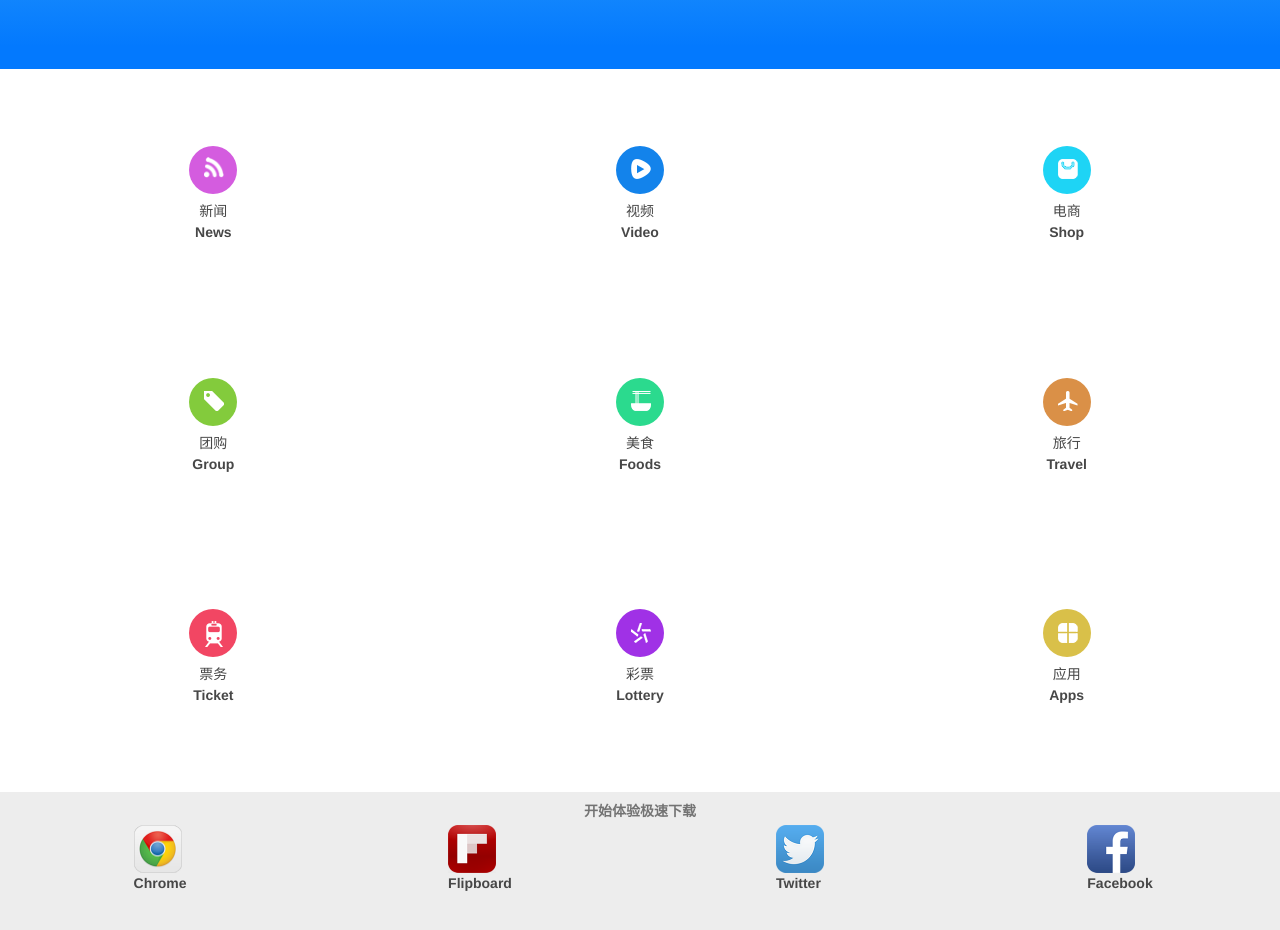
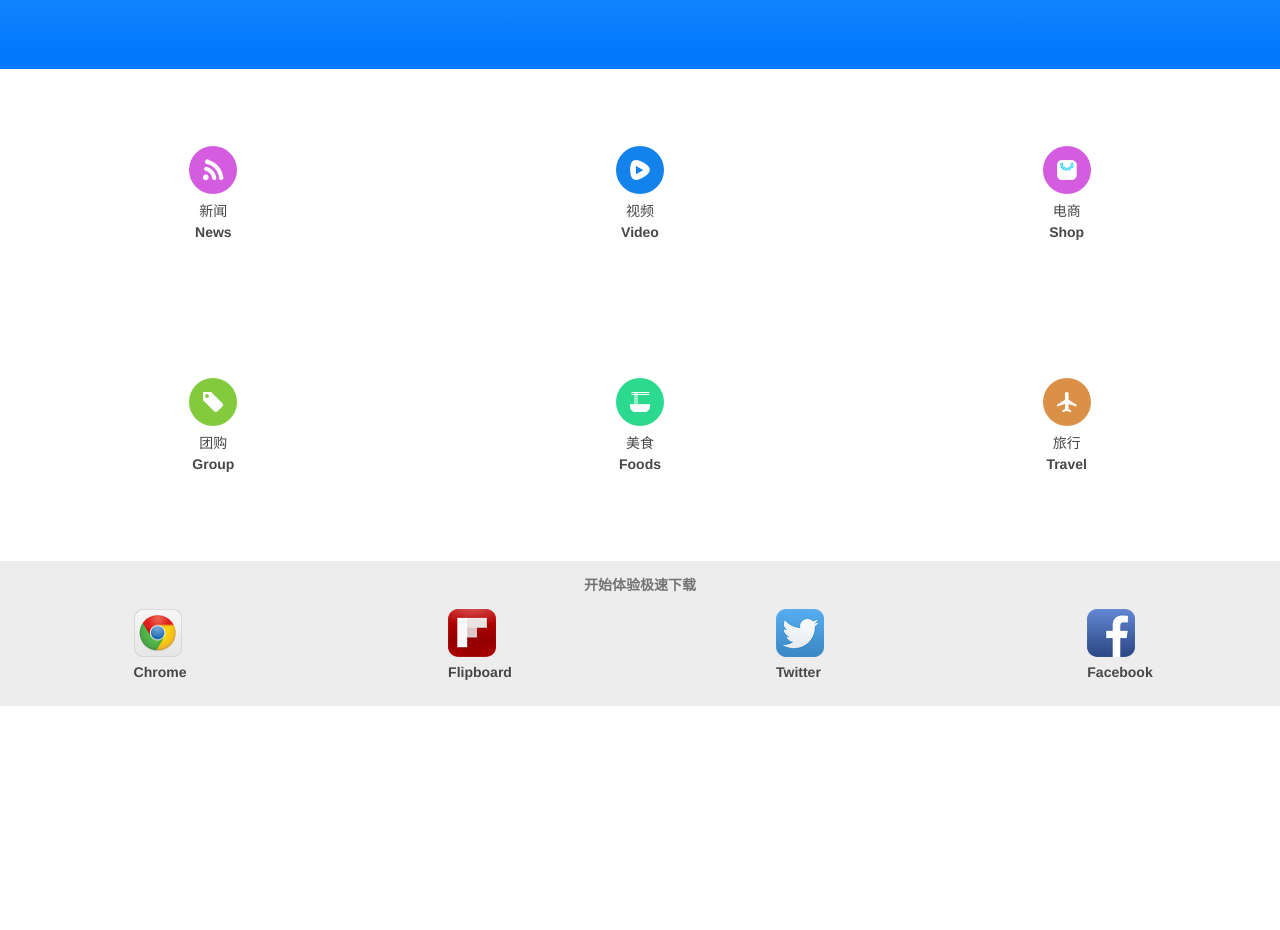
Before and after one commit to lilinchun1/wifi, a plain HTML site: page index.html in a window 1280 px wide. Shown: the part 156-1086 px from the top of the page. After the commit the page ends 862 px from the top, so only its background shows below. Drawn offline with Linux system fonts and the light colour scheme.

Commit message:
9宫格调整

```diff
--- a/index.html
+++ b/index.html
@@ -25,9 +25,9 @@
             <li>
                 <a href="">
                     <span>
-                        <i>
-                            <img src="img/list1-1.png" alt=""/>
-                        </i>
+                        <!--<i>
+                            <img src="img/list1-1.png" width="20" height="20" alt=""/>
+                        </i>-->
                     </span>
                     <em>新闻</em>
                     <b>News</b>
@@ -36,9 +36,9 @@
             <li>
                 <a href="">
                     <span>
-                        <i>
+                        <!--<i>
                             <img src="img/list2-2.png" alt=""/>
-                        </i>
+                        </i>-->
                     </span>
                     <em>视频</em>
                     <b>Video</b>
@@ -47,9 +47,9 @@
             <li>
                 <a href="">
                     <span>
-                        <i>
+                       <!-- <i>
                             <img src="img/list3-3.png" alt=""/>
-                        </i>
+                        </i>-->
                     </span>
                     <em>电商</em>
                     <b>Shop</b>
@@ -58,9 +58,9 @@
             <li>
                 <a href="">
                     <span>
-                        <i>
+                       <!-- <i>
                             <img src="img/list4-4.png" alt=""/>
-                        </i>
+                        </i>-->
                     </span>
                     <em>团购</em>
                     <b>Group</b>
@@ -69,9 +69,9 @@
             <li>
                 <a href="">
                     <span>
-                        <i>
+                        <!--<i>
                             <img src="img/list5-5.png" alt=""/>
-                        </i>
+                        </i>-->
                     </span>
                     <em>美食</em>
                     <b>Foods</b>
@@ -80,47 +80,15 @@
             <li>
                 <a href="">
                     <span>
-                        <i>
+                        <!--<i>
                             <img src="img/list6-6.png" alt=""/>
-                        </i>
+                        </i>-->
                     </span>
                     <em>旅行</em>
                     <b>Travel</b>
                 </a>
             </li>
-            <li>
-                <a href="">
-                    <span>
-                        <i>
-                            <img src="img/list7-7.png" alt=""/>
-                        </i>
-                    </span>
-                    <em>票务</em>
-                    <b>Ticket</b>
-                </a>
-            </li>
-            <li>
-                <a href="">
-                    <span>
-                        <i>
-                            <img src="img/list8-8.png" alt=""/>
-                        </i>
-                    </span>
-                    <em>彩票</em>
-                    <b>Lottery</b>
-                </a>
-            </li>
-            <li>
-                <a href="">
-                    <span>
-                        <i>
-                            <img src="img/list9-9.png" alt=""/>
-                        </i>
-                    </span>
-                    <em>应用</em>
-                    <b>Apps</b>
-                </a>
-            </li>
+
         </ul>
     </section>
 </div>
--- a/sass/index.scss
+++ b/sass/index.scss
@@ -13,6 +13,7 @@ html, body {
 .wrap-page {
   -webkit-overflow-scrolling: touch;
   width: 100%;
+  min-height: 54%;
   overflow: hidden;
 }
 
@@ -71,6 +72,9 @@ html, body {
         font-size: 1em;
         display: block;}
       span {
+        width: 48px;
+        height: 48px;
+        display: block;
         position: relative;
         left: 50%;
         margin-left: -24px;
@@ -82,20 +86,24 @@ html, body {
       }
       i {
         position: absolute;
-        top: 12px;
-        left: 15px;
+        top: 50%;
+        left: 50%;
         width: 20px;
         height: 20px;
         display: block;
+        -webkit-transform: translate(-50%, -50%);
+        -ms-transform: translate(-50%, -50%);
+        transform: translate(-50%, -50%);
+
       }
     img{
       width: 100%;}
     &:nth-child(1){
       span{
         @extend %bdrs-li;
-        background: #d45cdf;
+        background: #d45cdf url(../img/list1-1.png) center center no-repeat;
         i{
-          top: 10px;
+          /*top: 10px;*/
 
         }
       }
@@ -104,58 +112,50 @@ html, body {
     &:nth-child(2){
       span{
         @extend %bdrs-li;
-        background: #1383eb;
-
+        background: #1383eb url(../img/list2-2.png) center center no-repeat;
       }
 
     }
     &:nth-child(3){
       span{
         @extend %bdrs-li;
-        background: #1ed4f5;
-
+        background: #d45cdf url(../img/list3-3.png) center center no-repeat;
       }
     }
     &:nth-child(4){
       span{
         @extend %bdrs-li;
-        background: #83cb3c;
-
+        background: #83cb3c url(../img/list4-4.png) center center no-repeat;
       }
     }
     &:nth-child(5){
       span{
         @extend %bdrs-li;
-        background: #2bda8e;
-
+        background: #2bda8e url(../img/list5-5.png) center center no-repeat;
       }
     }
     &:nth-child(6){
       span {
         @extend %bdrs-li;
-        background: #da9047;
-
+        background: #da9047 url(../img/list6-6.png) center center no-repeat;
       }
     }
     &:nth-child(7){
       span {
         @extend %bdrs-li;
-        background: #f24663;
-
+        background: #f24663 url(../img/list7-7.png) center center no-repeat;
       }
     }
     &:nth-child(8){
       span{
         @extend %bdrs-li;
-        background: #a031e6;
-
+        background: #a031e6 url(../img/list6-6.png) center center no-repeat;
       }
     }
     &:nth-child(9){
       span{
         @extend %bdrs-li;
-        background: #d9c049;
-
+        background: #d9c049 url(../img/list7-7.png) center center no-repeat;
       }
 
     }
@@ -168,7 +168,7 @@ html, body {
   min-height: 18.13380281690141%;
   background: #ededed;
     h3 {
-      padding-top: 5px;
+      padding: 10px 0;
       font-weight: bold;
       text-align: center;
     }
@@ -218,6 +218,7 @@ html, body {
         }
     }
     p{
+      margin-top: 5px;
       font-weight: bold;
     }
 
```
Also changed, not shown: styles/index.css, 1 other file.
